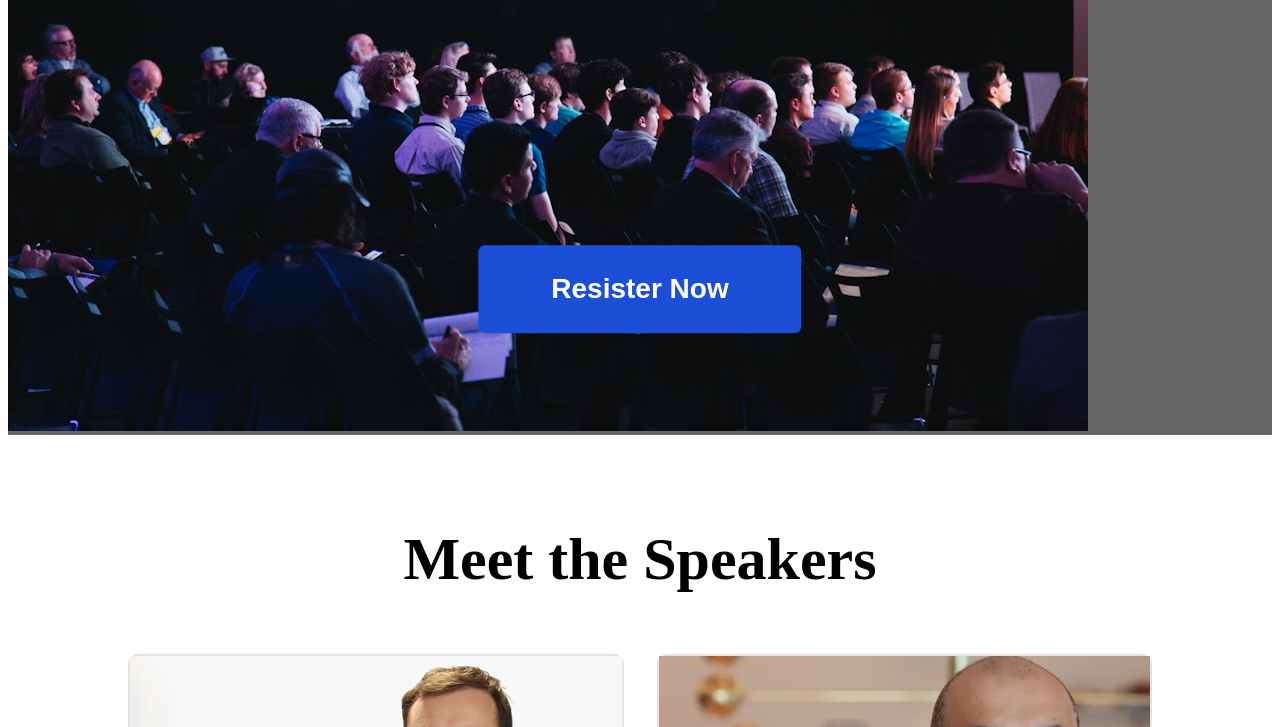
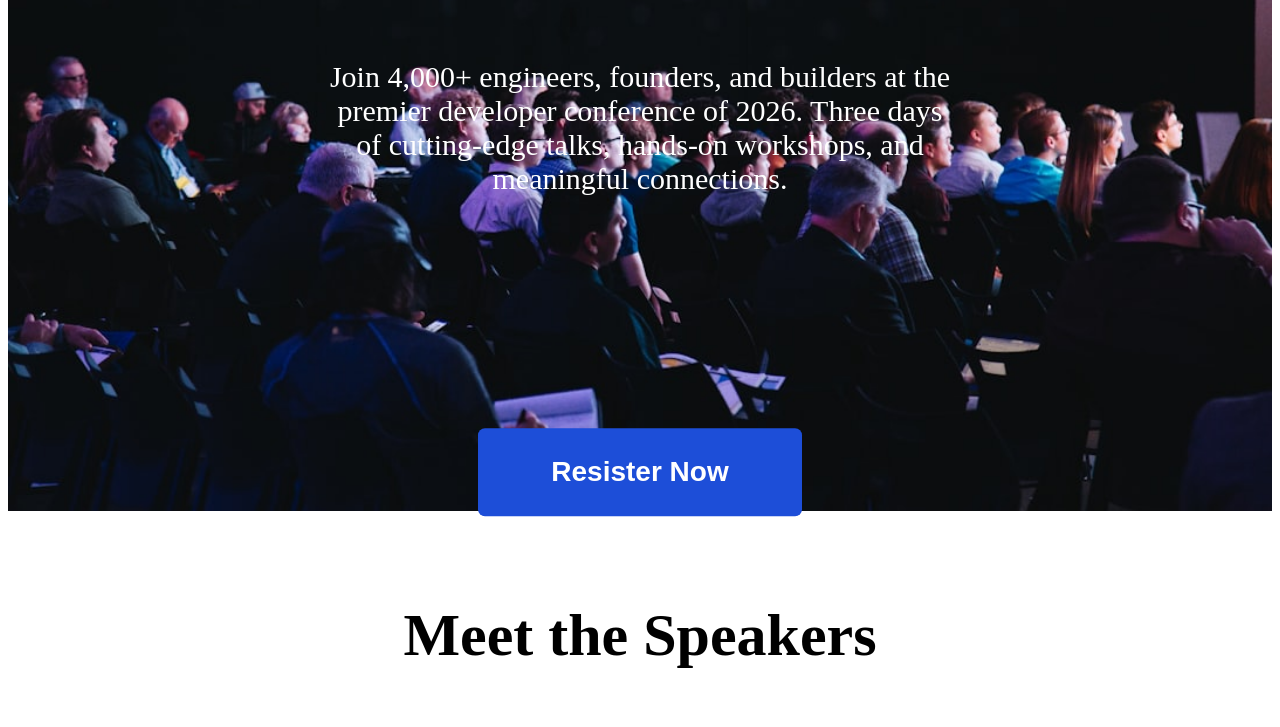
Before and after one commit to jfjanns920/b14-a1, a plain HTML site: page index.html in a window 1280 px wide. Shown: the part 422-1149 px from the top of the page. Drawn offline with Linux system fonts and the light colour scheme.

Commit message:
added project files

```diff
--- a/B14-A01-DevConf-2026/index.html
+++ b/index.html
@@ -45,18 +45,27 @@
 
 <section>
 
+
+
       <div class="bnnr-prnt">
-        <img src="./assets/banner.jpg" alt="">
 
+      <!-- <div class="bnnr-img-cntnr">
+          <img src="./assets/banner.jpg" alt="">
+          <div class="overlay">
+
+          </div>
+      </div> -->
 
       <div class="bnnr-text">
           <h1 class="bold-letter">Code. <em>Connect</em>. Create</h1>
 
-        <p>Join 4,000+ engineers, founders, and builders at the premier developer conference of 2026. Three days of cutting-edge talks, hands-on workshops, and meaningful connections.</p>
+        <p class="bnr-p">Join 4,000+ engineers, founders, and builders at the premier developer conference of 2026. Three days of cutting-edge talks, hands-on workshops, and meaningful connections.</p>
+
+        <button class="blue-button">Resister Now</button>
+
       </div>
 
 
-      <button class="blue-button">Resister Now</button>
 
   </div>
 
--- a/B14-A01-DevConf-2026/styles/styles.css
+++ b/styles/styles.css
@@ -44,51 +44,41 @@ ul{
 
 
 
-.bnnr-prnt{
+ .bnnr-prnt img{
     width: 100%;
     display: block;
+    background-size: cover;
 
-    background-image:
-        linear-gradient(
-            rgba(0, 0, 0, 0.6),
-            rgba(0, 0, 0, 0.6)
-        ),
-        url("assets/banner.jpg");
-
-    background-size: cover;
-    background-position: center;
-
-
-
-     /* background-image:
-        linear-gradient(
-            to bottom,
-            rgba(0, 0, 0, 0.2),
-            rgba(0, 0, 0, 0.8)
-        ),
-        url("assets/banner.jpg");
-
-    background-size: cover;
-    background-position: center; */
 }
-
 
 
 .bnnr-prnt{
     position: relative;
-    /* linear-gradient:(rgba(0, 0, 0, 0.5); */
+    background-image: url('../assets/banner.jpg'),linear-gradient(
+      rgba(0, 0, 0, 0.5),
+      rgba(0, 0, 0, 0.5)
+    ) ;
+    background-size: cover;
+    background-position: center;
+    height: 100vh;
 }
+
 
 
 .bnnr-text {
     position: absolute;
     top: 50%;
     left: 50%;
-    transform: translate(-50%, -120%);
+    transform: translate(-50%, -50%);
     text-align: center;
     color: white;
 }
 
+
+.bnr-p{
+    margin-bottom: 32px;
+    padding-bottom: 50px;
+}
 
 
 
@@ -102,10 +92,7 @@ ul{
     font-weight: bold;
     cursor: pointer;
 
-    position: absolute;
-    top: 75%;
-    left: 50%;
-    transform: translate(-50%, -10%);
+    margin-top: 150px;
     text-align: center;
 
 }
```
Also changed, not shown: assets/andrej.png (renamed from B14-A01-DevConf-2026/assets/andrej.png), assets/banner.jpg (renamed from B14-A01-DevConf-2026/assets/banner.jpg), assets/demis.png (renamed from B14-A01-DevConf-2026/assets/demis.png), assets/footer-logo.png (renamed from B14-A01-DevConf-2026/assets/footer-logo.png), assets/gary.png (renamed from B14-A01-DevConf-2026/assets/gary.png), assets/logo-mini.png (renamed from B14-A01-DevConf-2026/assets/logo-mini.png), assets/logo.png (renamed from B14-A01-DevConf-2026/assets/logo.png), assets/mustafa.png (renamed from B14-A01-DevConf-2026/assets/mustafa.png), 9 other files.
